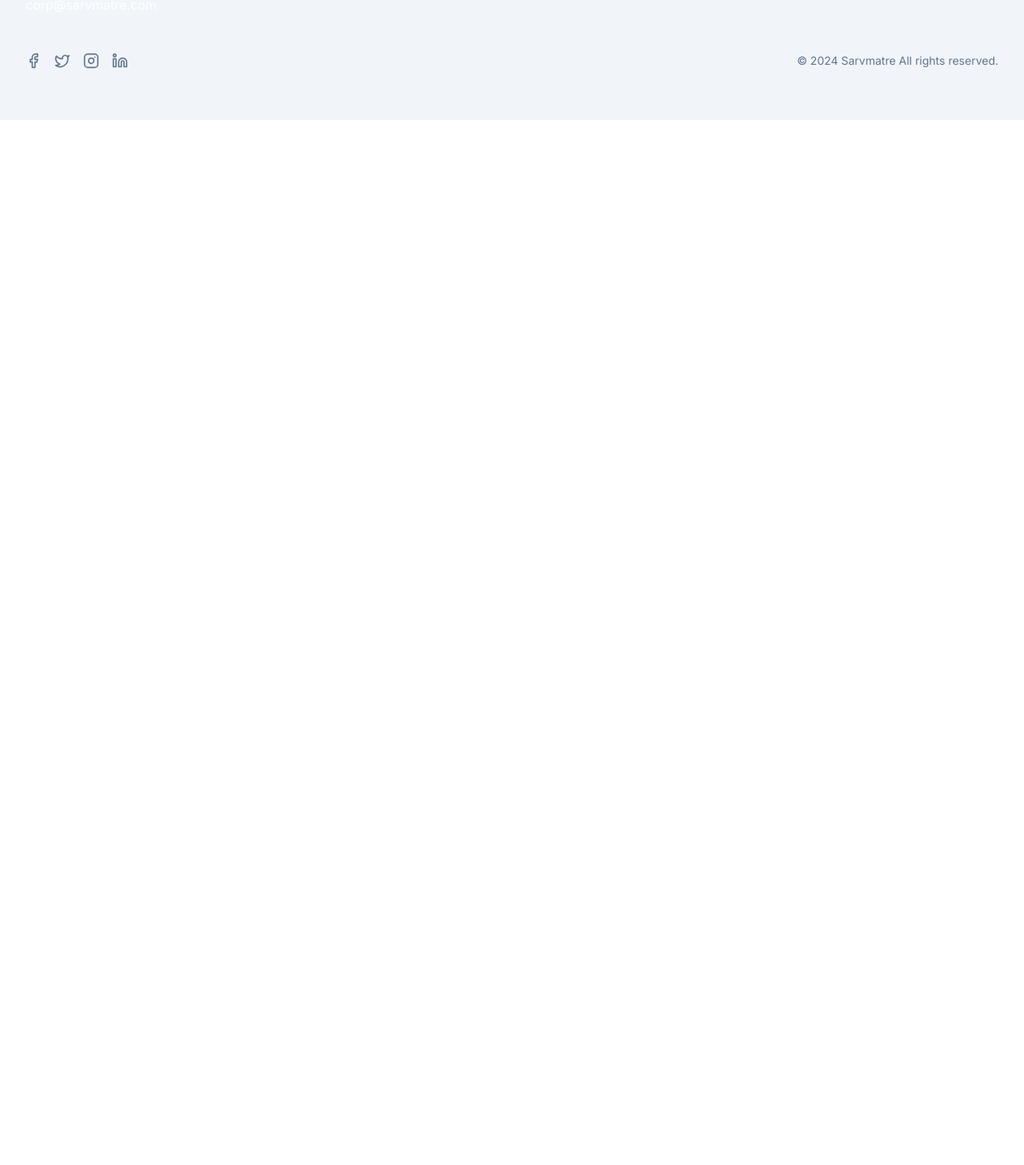
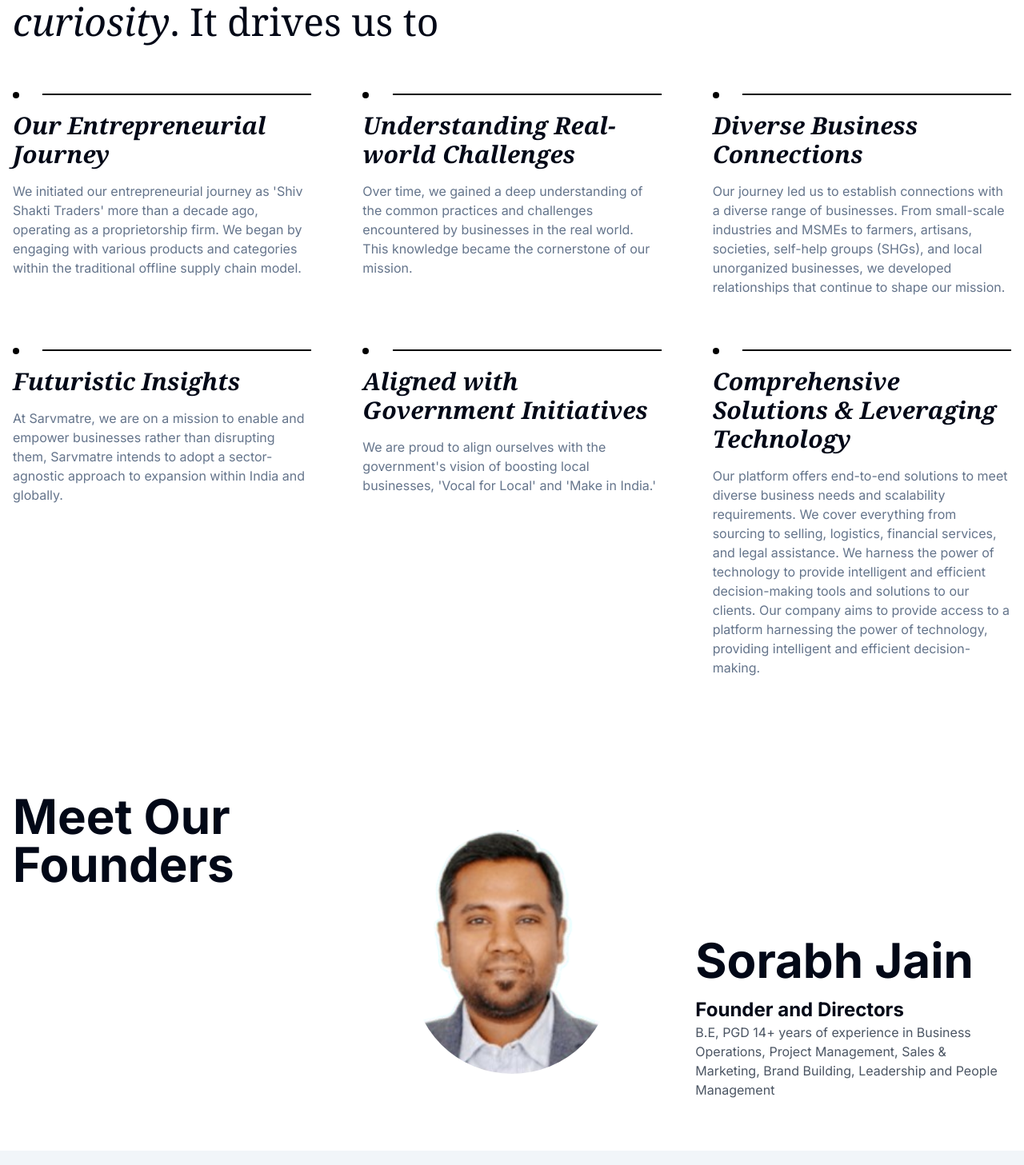
Before and after one commit to Prodley/Sarvmatre, a Next.js app: page /aboutus in a window 1280 px wide. Shown: the part 1813-3270 px from the top of the page at 80% size. Before the commit the page ends 1963 px from the top, so only its background shows below. Built offline with nearby package versions, Linux system fonts and the light colour scheme.

Commit message:
Updated the investement pages

```diff
--- a/src/app/(main)/aboutus/page.tsx
+++ b/src/app/(main)/aboutus/page.tsx
@@ -1,6 +1,7 @@
+import AboutSarv from "@/components/global/aboutSar";
 import { OurValues } from "@/components/our-values";
 import React from "react";
-
+import Image from "next/image";
 const Page = () => {
   return (
     <>
@@ -38,6 +39,45 @@ const Page = () => {
           <OurValues />
         </div>
       </div>
+      <AboutSarv />
+      <section className="container mx-auto px-4 py-12">
+        <div className="grid grid-cols-1 md:grid-cols-3 gap-8 items-stretch min-h-[400px]">
+          {/* First column: Top-aligned text */}
+          <div className="flex flex-col justify-start">
+            <h2 className="text-6xl font-bold mb-4">Meet Our Founders</h2>
+            {/* <p className="text-gray-600">
+            This is some text content that is aligned to the top of the column.
+            It demonstrates how we can position elements at the start of a flex container.
+          </p> */}
+          </div>
+
+          {/* Second column: Centered rounded photo */}
+          <div className="flex items-center justify-center">
+            <div className="">
+              <Image
+                src="/directorimage.png"
+                alt="director photo"
+                width={250}
+                height={300}
+                className="object-cover   rounded-full overflow-hidden flex justify-center"
+              />
+            </div>
+          </div>
+
+          {/* Third column: Bottom-aligned paragraphs */}
+          <div className="flex flex-col justify-end">
+            <h2 className="text-6xl font-bold mb-4">Sorabh Jain</h2>
+            <h1 className="text-2xl font-bold">
+              Founder and Directors
+            </h1>
+            <p className="text-gray-600 mb-4">
+              B.E, PGD 14+ years of experience
+              in Business Operations, Project Management, Sales & Marketing,
+              Brand Building, Leadership and People Management
+            </p>
+          </div>
+        </div>
+      </section>
     </>
   );
 };
--- /dev/null
+++ b/src/components/global/aboutSar.tsx
@@ -0,0 +1,70 @@
+export default function AboutSarv() {
+  const data = [
+    {
+      id: 1,
+      title: "Our Entrepreneurial Journey",
+      description:
+        "We initiated our entrepreneurial journey as 'Shiv Shakti Traders' more than a decade ago, operating as a proprietorship firm. We began by engaging with various products and categories within the traditional offline supply chain model."
+    },
+    {
+      id: 2,
+      title: "Understanding Real-world Challenges",
+      description:
+        "Over time, we gained a deep understanding of the common practices and challenges encountered by businesses in the real world. This knowledge became the cornerstone of our mission."
+    },
+    {
+      id: 3,
+      title: "Diverse Business Connections",
+      description:
+        "Our journey led us to establish connections with a diverse range of businesses. From small-scale industries and MSMEs to farmers, artisans, societies, self-help groups (SHGs), and local unorganized businesses, we developed relationships that continue to shape our mission."
+    },
+    {
+      id: 4,
+      title: "Futuristic Insights",
+      description:
+        "At Sarvmatre, we are on a mission to enable and empower businesses rather than disrupting them, Sarvmatre intends to adopt a sector-agnostic approach to expansion within India and globally."
+    },
+    {
+      id: 5,
+      title: "Aligned with Government Initiatives",
+      description:
+        "We are proud to align ourselves with the government's vision of boosting local businesses, 'Vocal for Local' and 'Make in India.'"
+    },
+    {
+      id: 6,
+      title: "Comprehensive Solutions & Leveraging Technology",
+      description:
+        "Our platform offers end-to-end solutions to meet diverse business needs and scalability requirements. We cover everything from sourcing to selling, logistics, financial services, and legal assistance. We harness the power of technology to provide intelligent and efficient decision-making tools and solutions to our clients. Our company aims to provide access to a platform harnessing the power of technology, providing intelligent and efficient decision-making."
+    }
+  ];
+
+  return (
+    <section className="max-w-7xl mx-auto px-4 py-16 md:py-24">
+      <div className="space-y-16">
+        {/* Header */}
+        <div className="space-y-8">
+          <p className="text-sm text-muted-foreground">What we do</p>
+          <h1 className="text-3xl md:text-5xl font-serif max-w-4xl">
+            The word that unites and defines us is{" "}
+            <span className="italic">curiosity</span>. It drives us to
+          </h1>
+        </div>
+
+        {/* Data Columns */}
+        <div className="grid grid-cols-1 sm:grid-cols-2 lg:grid-cols-3 gap-12 md:gap-16">
+          {data.map((item) => (
+            <div key={item.id} className="space-y-4 relative">
+              <div className="w-2 h-2 bg-black rounded-full" />
+              <div className="hidden md:block absolute -top-3.5 border-t border-black border-[1px] w-[90%] right-0" />
+              <h2 className="text-2xl md:text-3xl font-serif italic font-bold">
+                {item.title}
+              </h2>
+              <p className="text-muted-foreground">{item.description}</p>
+            </div>
+          ))}
+        </div>
+      </div>
+    </section>
+
+  );
+}
--- /dev/null
+++ b/src/components/global/aboutsarvms.tsx
@@ -0,0 +1,35 @@
+import { Card } from "../ui/card";
+
+const AboutSarv = () => {
+  return (
+    <>
+      <section className="">
+        <div className="container ">
+          <div className="flex ">
+            <div className="w-[20%]">
+              <h2>About Sarvmatre</h2>
+            </div>
+            <div className="flex gap-5   items-center flex-row">
+<div className=" border-t-[2px]  border-[#afafaf]  gap-2 relative">
+    <div className="py-2 flex flex-col gap-5 ">
+      <div className="min-h-[20px] min-w-[20px]  max-w-[20px] max-h-[20px] bg-black rounded-[50%] absolute -top-2.5 z-10"></div>
+      <div>
+        {/* <h1 className="text-5xl font-extrabold">01</h1> */}
+      </div>
+      <h1 className="text-3xl font-bold">Our Entrepreneurial Journey</h1>
+    </div>
+    <div>
+      <p>
+We initiated our entrepreneurial journey as &quote;Shiv Shakti Traders&quote; more than a decade ago, operating as a proprietorship firm. We began by engaging with various products and categories within the traditional offline supply chain model.
+</p>
+    </div>
+</div>
+            </div>
+          </div>
+        </div>
+      </section>
+    </>
+  );
+};
+
+export default AboutSarv;
```
Also changed, not shown: src/app/api/aboutsar.js (added, +32 -0 lines), public/directorimage.png (added).
